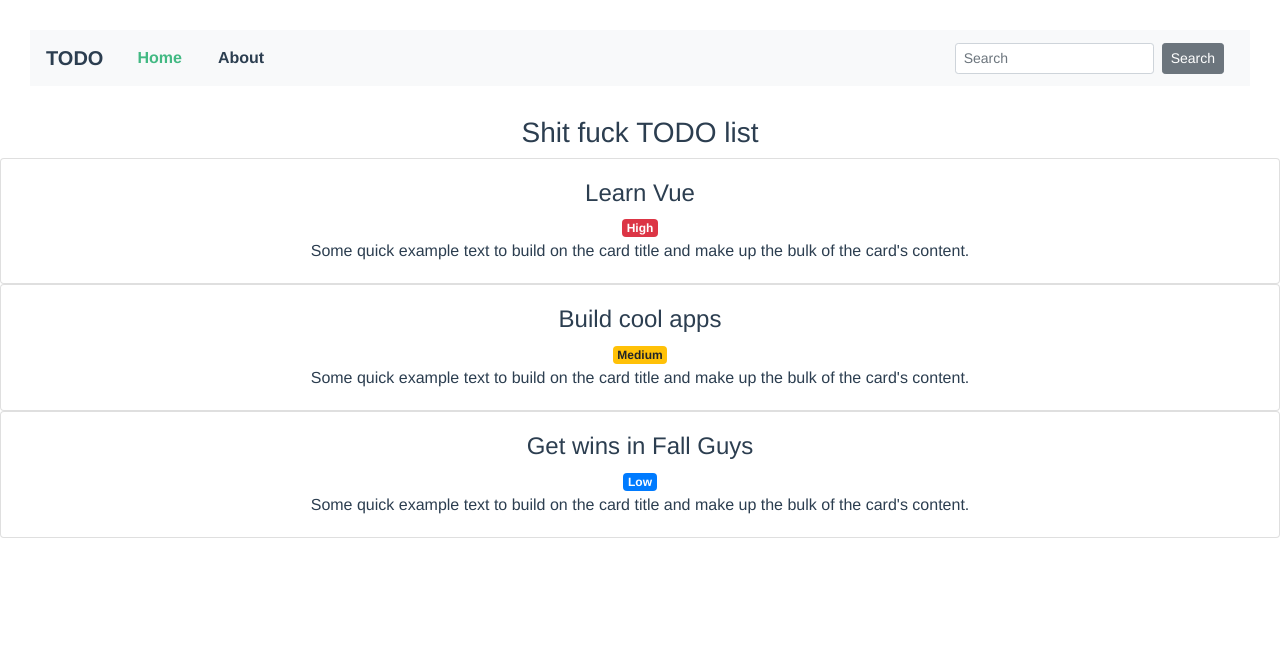
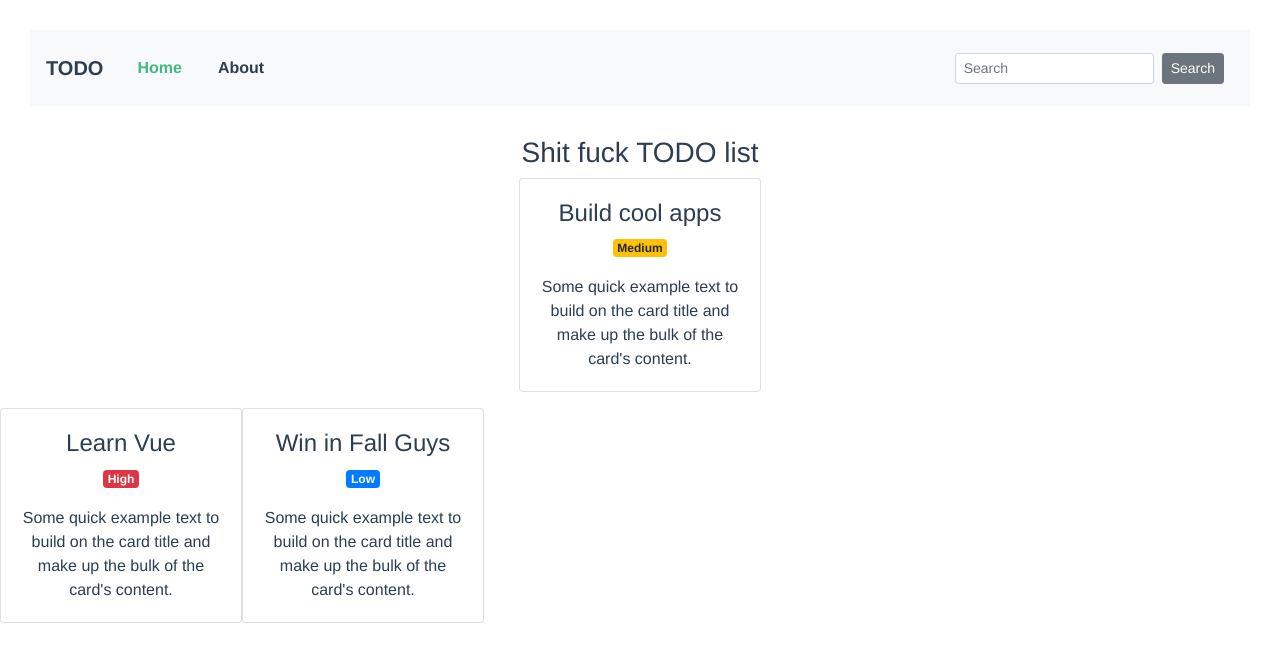
Before and after one commit to treknuts/vue-todo, a Vue app: page /#/ in a window 1280 px wide. Shown: the top 662 px of the page. Built offline with nearby package versions, Linux system fonts and the light colour scheme.

Commit message:
Messing around with drag and drop components

```diff
--- a/package.json
+++ b/package.json
@@ -13,6 +13,7 @@
     "core-js": "^3.6.5",
     "vue": "^2.6.11",
     "vue-router": "^3.2.0",
+    "vuedraggable": "^2.24.1",
     "vuex": "^3.4.0"
   },
   "devDependencies": {
--- a/src/components/TodoItem.vue
+++ b/src/components/TodoItem.vue
@@ -2,19 +2,27 @@
   <b-card no-body>
     <b-card-body>
       <h4>{{ todo.title }}</h4>
-      <b-badge v-if="todo.priority == 'High'" variant="danger">{{ todo.priority }}</b-badge>
-      <b-badge v-else-if="todo.priority == 'Medium'" variant="warning">{{ todo.priority }}</b-badge>
+      <b-badge v-if="todo.priority == 'High'" variant="danger">{{
+        todo.priority
+      }}</b-badge>
+      <b-badge v-else-if="todo.priority == 'Medium'" variant="warning">{{
+        todo.priority
+      }}</b-badge>
       <b-badge v-else variant="primary">{{ todo.priority }}</b-badge>
-      <p class="card-text">Some quick example text to build on the card title and make up the bulk of the card's content.</p>
+      <p>{{ todo.status }}</p>
+      <p class="card-text">
+        Some quick example text to build on the card title and make up the bulk
+        of the card's content.
+      </p>
     </b-card-body>
   </b-card>
 </template>
 
 <script>
 export default {
-    name: "TodoItem",
-    props: ['todo']
-}
+  name: "TodoItem",
+  props: ["todo"],
+};
 </script>
 
 <style>
@@ -24,11 +32,23 @@ h3 {
 ul {
   list-style-type: none;
   padding: 0;
+  display: flex;
+  flex-flow: row wrap;
+  justify-content: center;
 }
 li {
-  margin: 0 10px;
+  margin: 10px;
 }
 a {
   color: #42b983;
 }
+b-card {
+  max-width: 50px;
+  margin: 20px;
+}
+.card-text {
+  max-width: 200px;
+  display: flex;
+  flex-flow: row wrap;
+}
 </style>
--- a/src/views/Home.vue
+++ b/src/views/Home.vue
@@ -1,33 +1,74 @@
 <template>
   <div class="home">
     <h3>Shit fuck TODO list</h3>
-    <ul>
-      <TodoItem v-for="todoItem in todoList"
-        v-bind:key="todoItem.id"
-        v-bind:todo="todoItem">
-      </TodoItem>
-    </ul>
+    <div class="not-started">
+      <ul>
+        <draggable v-model="notStarted">
+          <TodoItem
+            v-for="todoItem in notStarted"
+            v-bind:key="todoItem.id"
+            v-bind:todo="todoItem"
+          />
+        </draggable>
+      </ul>
+    </div>
+    <div class="todo-buckets">
+      <div class="in-progress">
+        <ul>
+          <draggable v-model="inProgress">
+            <TodoItem
+              v-for="todoItem in inProgress"
+              v-bind:key="todoItem.id"
+              v-bind:todo="todoItem"
+            />
+          </draggable>
+        </ul>
+      </div>
+      <div class="done">
+        <ul>
+          <draggable v-model="done">
+            <TodoItem
+              v-for="todoItem in done"
+              v-bind:key="todoItem.id"
+              v-bind:todo="todoItem"
+            >
+            </TodoItem>
+          </draggable>
+        </ul>
+      </div>
+    </div>
   </div>
 </template>
 
 <script>
 // @ is an alias to /src
 import TodoItem from "@/components/TodoItem.vue";
+import draggable from "vuedraggable";
 
 export default {
   name: "Home",
   // data function should likely make API calls for data
-  data: function () {
-        return {
-          todoList: [
-            { id: 1, title: "Learn Vue", priority: "High" },
-            { id: 2, title: "Build cool apps", priority: "Medium"},
-            { id: 3, title: "Get wins in Fall Guys", priority: "Low" }
-        ]
-        }
+  data: function() {
+    return {
+      notStarted: [{ id: 2, title: "Build cool apps", priority: "Medium" }],
+      inProgress: [{ id: 1, title: "Learn Vue", priority: "High" }],
+      done: [{ id: 3, title: "Win in Fall Guys", priority: "Low" }],
+    };
   },
   components: {
-    TodoItem
-  }
+    TodoItem,
+    draggable,
+  },
+  methods: {
+    debug() {
+      console.log(this.todoList);
+    },
+  },
 };
 </script>
+<style scoped>
+.todo-buckets {
+  display: flex;
+  flex-flow: row nowrap;
+}
+</style>
```
Also changed, not shown: src/App.vue (+11 -5 lines), 1 other file (tests, documents, lock files or other folders).
